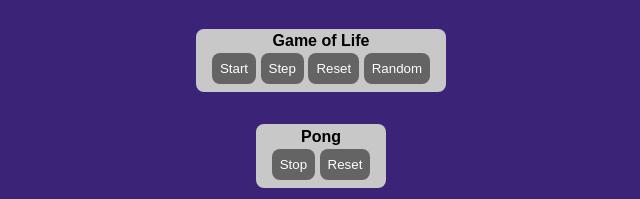
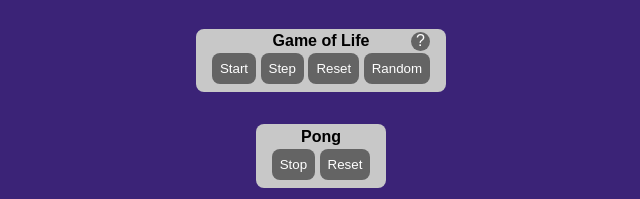
Before and after one commit to jteitelb/life-pong, a plain HTML site: page index.html in a window 1280 px wide. Shown: the part 563-762 px from the top of the page, 319-959 px from the left. Drawn offline with Linux system fonts and the light colour scheme.

Commit message:
add link to game of life info

```diff
--- a/index.html
+++ b/index.html
@@ -12,6 +12,7 @@
     <button id="toggleGrid">Show Grid</button>
     <canvas id="canvas" width="400" height="400"> </canvas>
     <div class="control-panel">
+      <a class="life-info" href="https://en.wikipedia.org/wiki/Conway%27s_Game_of_Life" target="_blank" rel="noopener noreferrer">?</a>
       <h2 class="life-header">Game of Life</h2>
       <button id="runLife">Start</button>
       <button id="stepLife">Step</button>
--- a/styles.css
+++ b/styles.css
@@ -26,6 +26,7 @@ canvas {
   margin: 1rem;
   background-color: rgb(200, 200, 200);
   border-radius: 0.5rem;
+  position: relative;
 }
 .life-header,
 .pong-header {
@@ -33,6 +34,19 @@ canvas {
   margin: 0.2rem;
   font-size: 1rem;
   text-align: center;
+}
+
+.life-info {
+  color: white;
+  position: absolute;
+  top: 0.2rem;
+  right: 1rem;
+  background-color: rgb(100, 100, 100);
+  border-radius: 100%;
+  width: 1.2rem;
+  height: 1.2rem;
+  text-align: center;
+  text-decoration: none;
 }
 
 button {
```
